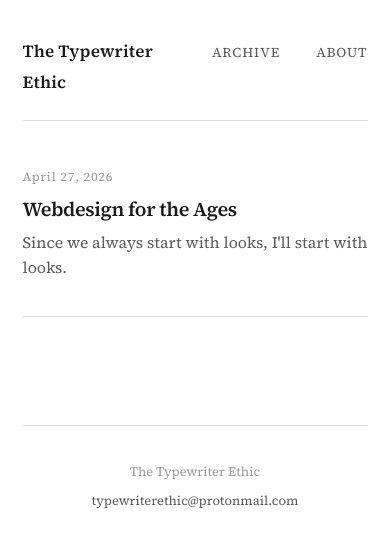
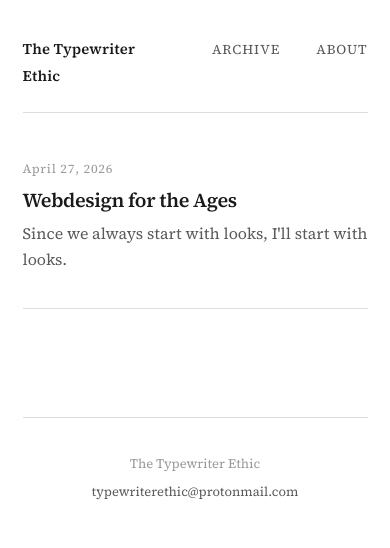
Before and after one commit to typewriterethic/typewriterethic.github.io, a Jekyll site: the page built from index.html, in a window 390 px wide. Shown: the top 548 px of the page. Built offline with Jekyll 4.4.1, drawn with Linux system fonts in a browser that asks for light colours; the list of posts is cut into pages by our own code.

Commit message:
Add files via upload

```diff
--- a/assets/css/main.css
+++ b/assets/css/main.css
@@ -542,7 +542,7 @@ body {
   }
 
   .site-title {
-    font-size: 0.95rem;
+    font-size: 0.82rem;
   }
 
   .post-header__title {
```
